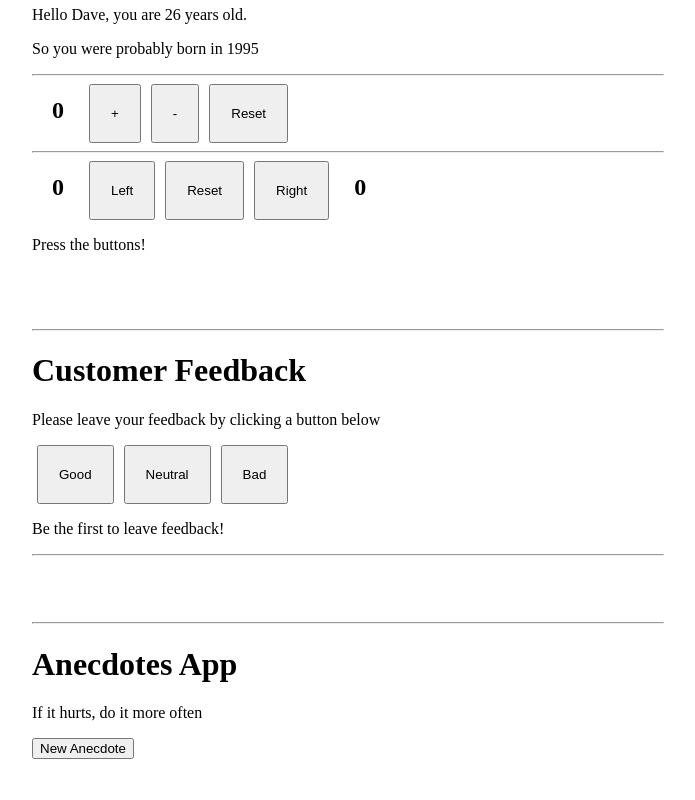
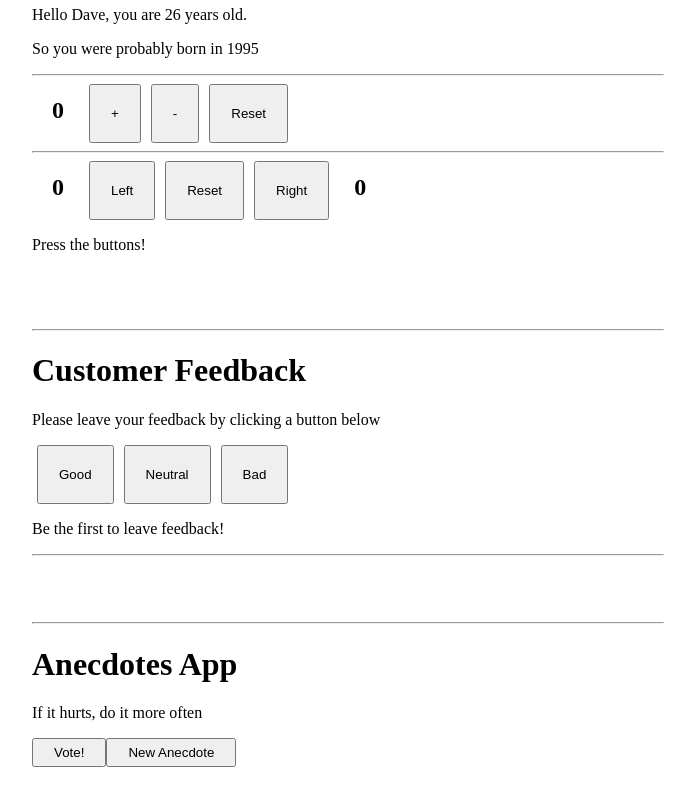
Before and after one commit to MasReed/full-stack-open-2021, a React (Create React App) app in the folder part1/: page / in a window 1280 px wide. Shown: the part 261-1061 px from the top of the page, without its empty margins (292-987 px from the left). Built offline with nearby package versions, Linux system fonts and the light colour scheme.

Commit message:
Stateful voting on anecdotes

```diff
--- a/part1/src/anecdotesApp/App.jsx
+++ b/part1/src/anecdotesApp/App.jsx
@@ -12,24 +12,70 @@ const App = () => {
         'Debugging is twice as hard as writing the code in the first place. Therefore, if you write the code as cleverly as possible, you are, by definition, not smart enough to debug it.'
     ];
 
-    const [selected, setSelected] = useState(0);
+    // 0-filled array to initialize selected.votes
+    let aV = []
+    aV.length = anecdotes.length;
+    aV.fill(0);
 
+    // Stateful anecdote index and votes.
+    // Note: Innacurate if anecdotes array changes order. Better w/ different data struct.
+    // Practicing complex state updates
+    const [selected, setSelected] = useState({
+        index: 0,
+        votes: aV
+    });
+
+    //
+    const handleVoteClick = () => {
+        setSelected( (prevState) => {
+            // Array of all votes to be returned
+            const votesCopy = [...prevState.votes]
+            votesCopy[selected.index] += 1;
+
+            return({
+                ...prevState,
+                votes: votesCopy
+            });
+        });
+    }
+
+    //
+    const handleNewAnecdoteClick = () => {
+        const rn = getRandomInt(0, anecdotes.length);
+        const newAnecdote = {
+            index: rn,
+            votes: selected.votes
+        }
+        setSelected(newAnecdote);
+    }
+
+    //
     function getRandomInt(min, max) {
         min = Math.ceil(min);
         max = Math.floor(max);
         return Math.floor(Math.random() * (max - min) + min);
     }
 
-    const handleClick = () => {
-        setSelected(getRandomInt(0, anecdotes.length));
-    }
-
+    // Elements to render
     return (
         <div style={{padding: "2% 25%"}}>
             <hr />
             <h1>Anecdotes App</h1>
-            <p>{anecdotes[selected]}</p>
-            <button onClick={handleClick}>New Anecdote</button>
+            <p>{anecdotes[selected.index]}</p>
+            <button
+                onClick={handleVoteClick}
+                text={'Vote'}
+                style={{padding: "5px 20px"}}
+            >
+            Vote!
+            </button>
+            <button
+                style={{padding: '5px 20px'}}
+                onClick={handleNewAnecdoteClick}
+            >
+            New Anecdote
+            </button>
+
         </div>
     );
 }
```
